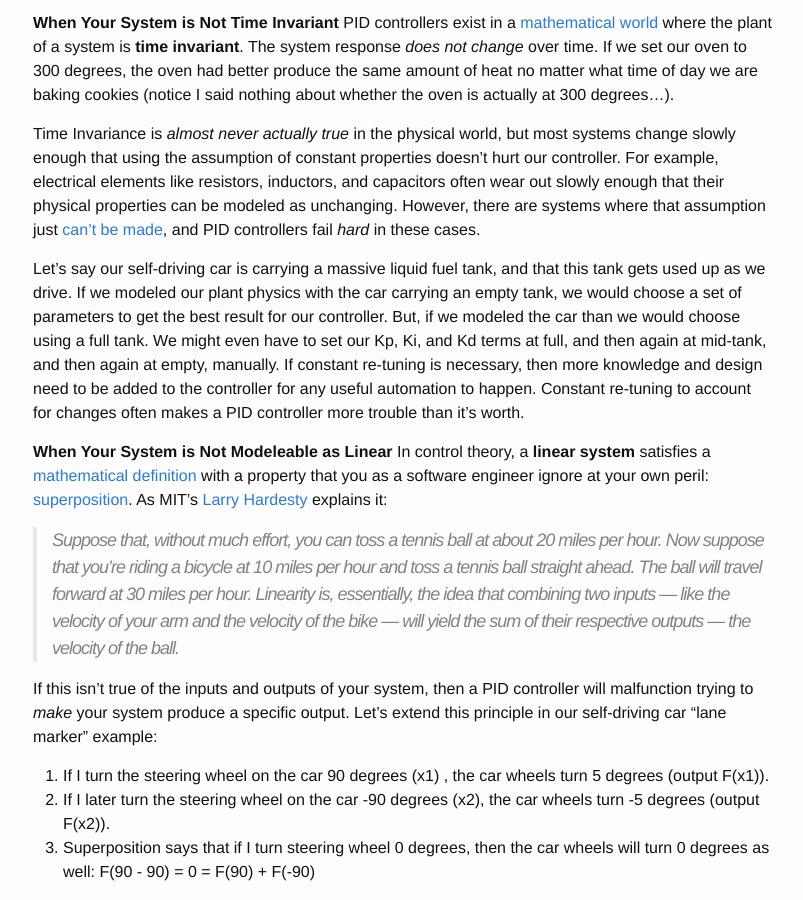
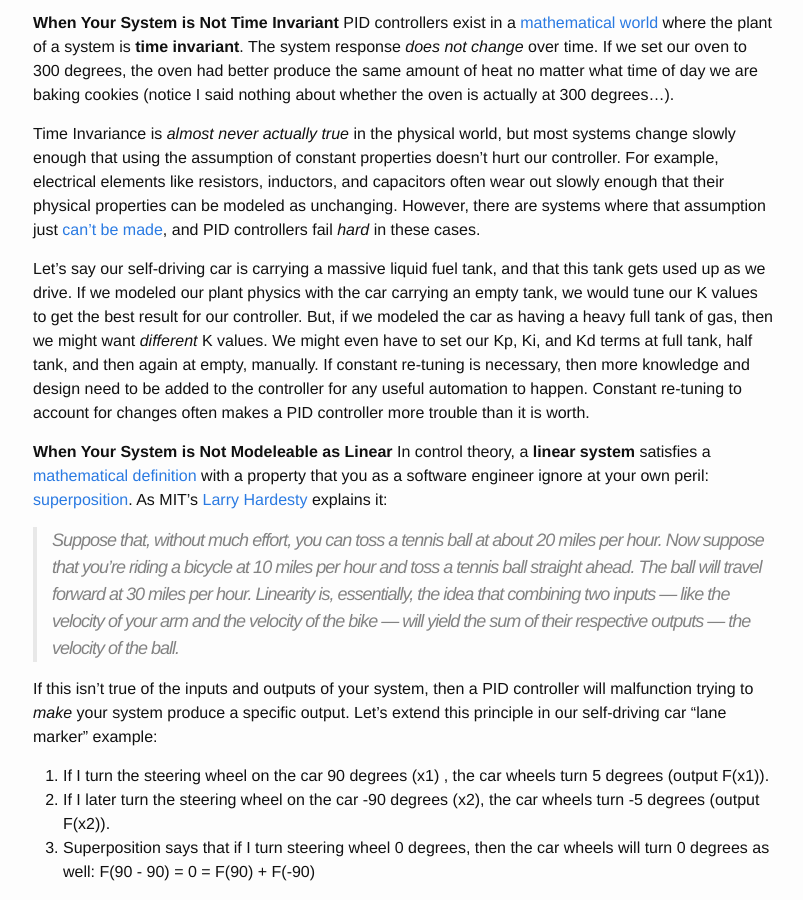
Before and after one commit to crashtherobotsite/crashtherobotsite, a Jekyll site: the page built from _posts/2016-09-27-were-all-still-using-pid-controllers.markdown, in a window 1280 px wide and 900 px high, scrolled down 3228 px. Shown: the whole window, without its empty margins (237-1040 px from the left). Built offline with Jekyll 4.4.1, drawn with Linux system fonts in a browser that asks for light colours; comment, search, counter and statistics services are not loaded.

Commit message:
editing typo fixes

```diff
--- a/_posts/2016-09-27-were-all-still-using-pid-controllers.markdown
+++ b/_posts/2016-09-27-were-all-still-using-pid-controllers.markdown
@@ -80,7 +80,7 @@ PID controllers exist in a [mathematical world](https://en.wikipedia.org/wiki/LT
 
 Time Invariance is *almost never actually true* in the physical world, but most systems change slowly enough that using the assumption of constant properties doesn't hurt our controller. For example, electrical elements like resistors, inductors, and capacitors often wear out slowly enough that their physical properties can be modeled as unchanging. However, there are systems where that assumption just [can't be made](https://en.wikipedia.org/wiki/Time-variant_system), and PID controllers fail *hard* in these cases.
 
-Let's say our self-driving car is carrying a massive liquid fuel tank, and that this tank gets used up as we drive. If we modeled our plant physics with the car carrying an empty tank, we would choose a set of parameters to get the best result for our controller. But, if we modeled the car than we would choose using a full tank. We might even have to set our Kp, Ki, and Kd terms at full, and then again at mid-tank, and then again at empty, manually. If constant re-tuning is necessary, then more knowledge and design need to be added to the controller for any useful automation to happen. Constant re-tuning to account for changes often makes a PID controller more trouble than it's worth.
+Let's say our self-driving car is carrying a massive liquid fuel tank, and that this tank gets used up as we drive. If we modeled our plant physics with the car carrying an empty tank, we would tune our K values to get the best result for our controller. But, if we modeled the car as having a heavy full tank of gas, then we might want *different* K values. We might even have to set our Kp, Ki, and Kd terms at full tank, half tank, and then again at empty, manually. If constant re-tuning is necessary, then more knowledge and design need to be added to the controller for any useful automation to happen. Constant re-tuning to account for changes often makes a PID controller more trouble than it is worth.
 
 **When Your System is Not Modeleable as Linear**
 In control theory, a  **linear system** satisfies a [mathematical definition](https://en.wikipedia.org/wiki/Linear_system#Definition) with a property that you as a software engineer ignore at your own peril: [superposition](https://en.wikipedia.org/wiki/Superposition_principle).  As MIT's [Larry Hardesty](http://news.mit.edu/2010/explained-linear-0226) explains it:
```
